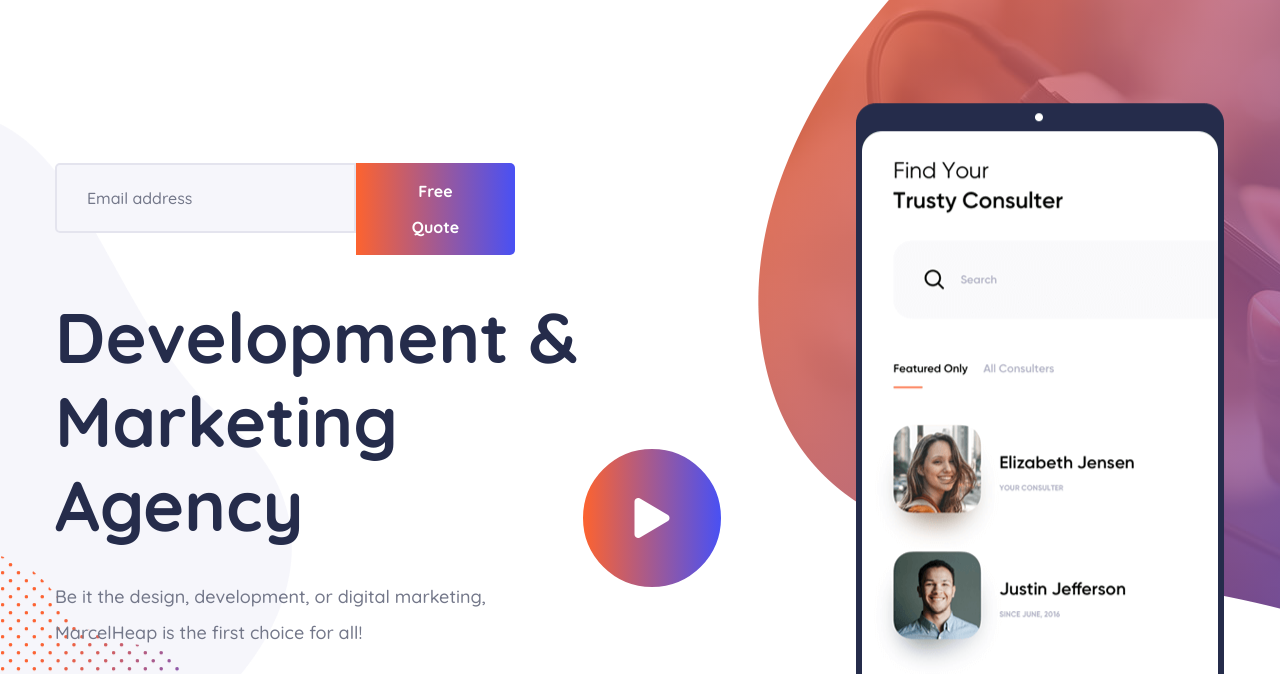
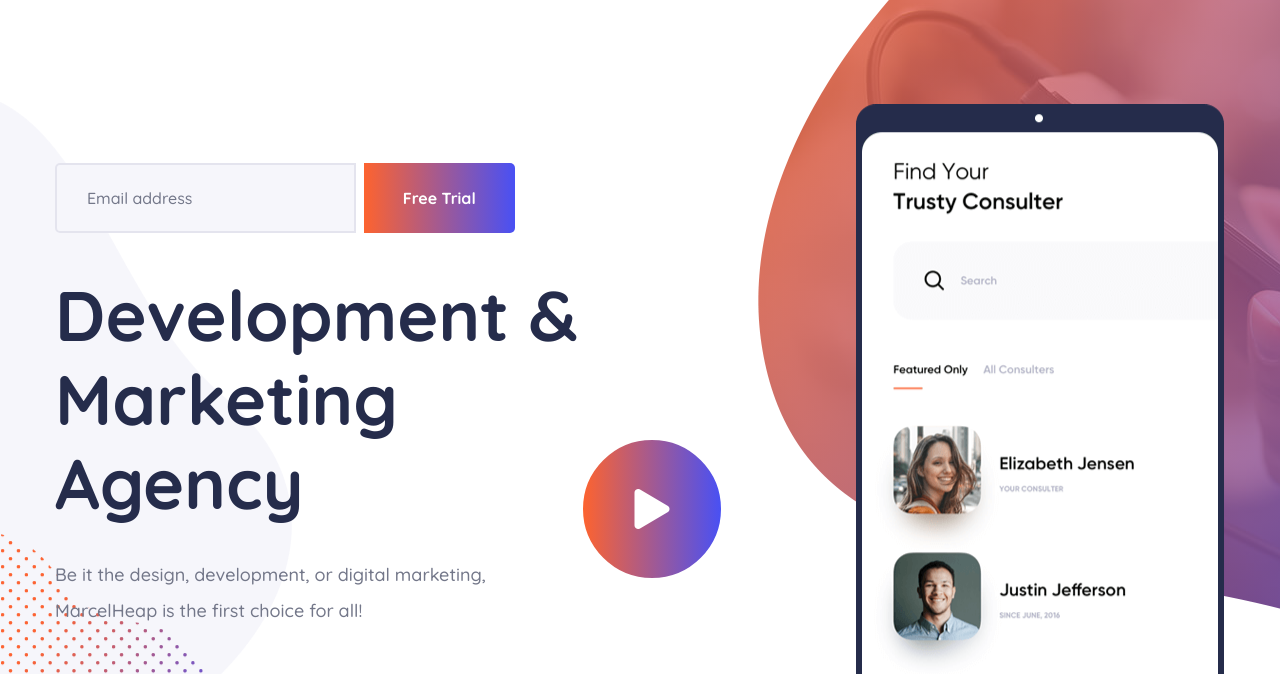
Before and after one commit to marcelheap/Apiton, a Gatsby site: page / in a window 1280 px wide. Shown: the part 117-791 px from the top of the page. Built offline with nearby package versions, Linux system fonts and the light colour scheme; Gatsby itself is replaced by a stand-in of ours; a web font is replaced by a local one.

Commit message:
Update Banner.js

```diff
--- a/src/components/Banner.js
+++ b/src/components/Banner.js
@@ -59,7 +59,7 @@ const Banner = () => {
               >
                 <input type="text" name="email" placeholder="Email address" />
                 <button type="submit" className="thm-btn banner-one__mc-btn">
-                  <span>Free Quote</span>
+                  <span>Free Trial</span>
                 </button>
               </form>
               <div className="mc-form__response"></div>
```
